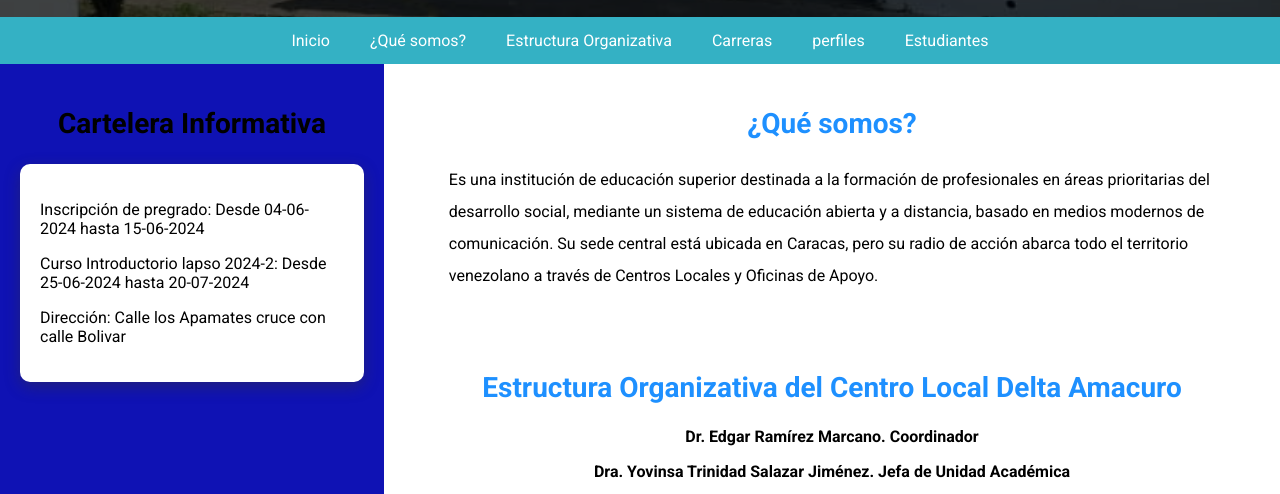
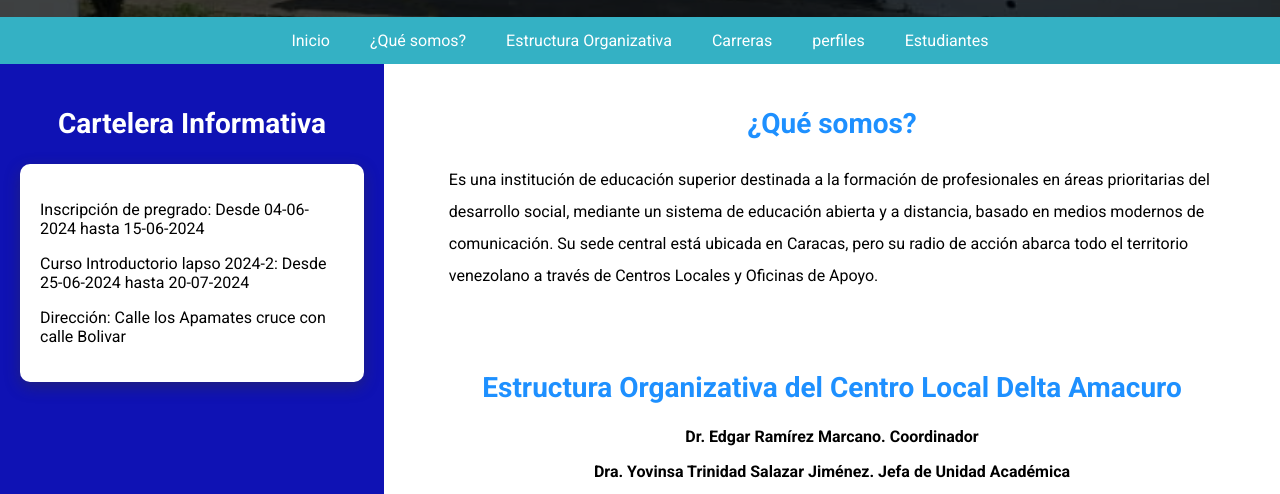
Before and after one commit to fguedez1311/cldelta, a plain HTML site: page index.html in a window 1280 px wide. Shown: the part 286-780 px from the top of the page. Drawn offline with Linux system fonts and the light colour scheme.

Commit message:
Se agregó actualizaciones en la cartelera

```diff
--- a/css/styles.css
+++ b/css/styles.css
@@ -12,6 +12,9 @@ aside{
     flex:30%;
     padding:20px ;
     background-color:var(--color-primary-dark)
+}
+aside h2{
+    color: white;
 }
 .main{
     flex: 70%;
```
